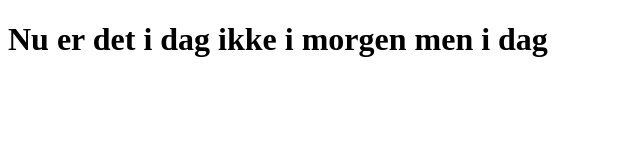
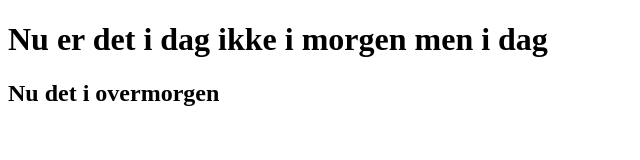
Before and after one commit to emil9442/hygge, a plain HTML site: page hygge1.html in a window 1280 px wide. Shown: the whole page, without its empty margins (0-640 px from the left). Drawn offline with Linux system fonts and the light colour scheme.

Commit message:
Opdateret med h2

```diff
--- a/hygge1.html
+++ b/hygge1.html
@@ -8,5 +8,7 @@
 </head>
 <body>
     <h1> Nu er det i dag ikke i morgen men i dag</h1>
+
+    <h2> Nu det i overmorgen</h2>
 </body>
 </html>
```
